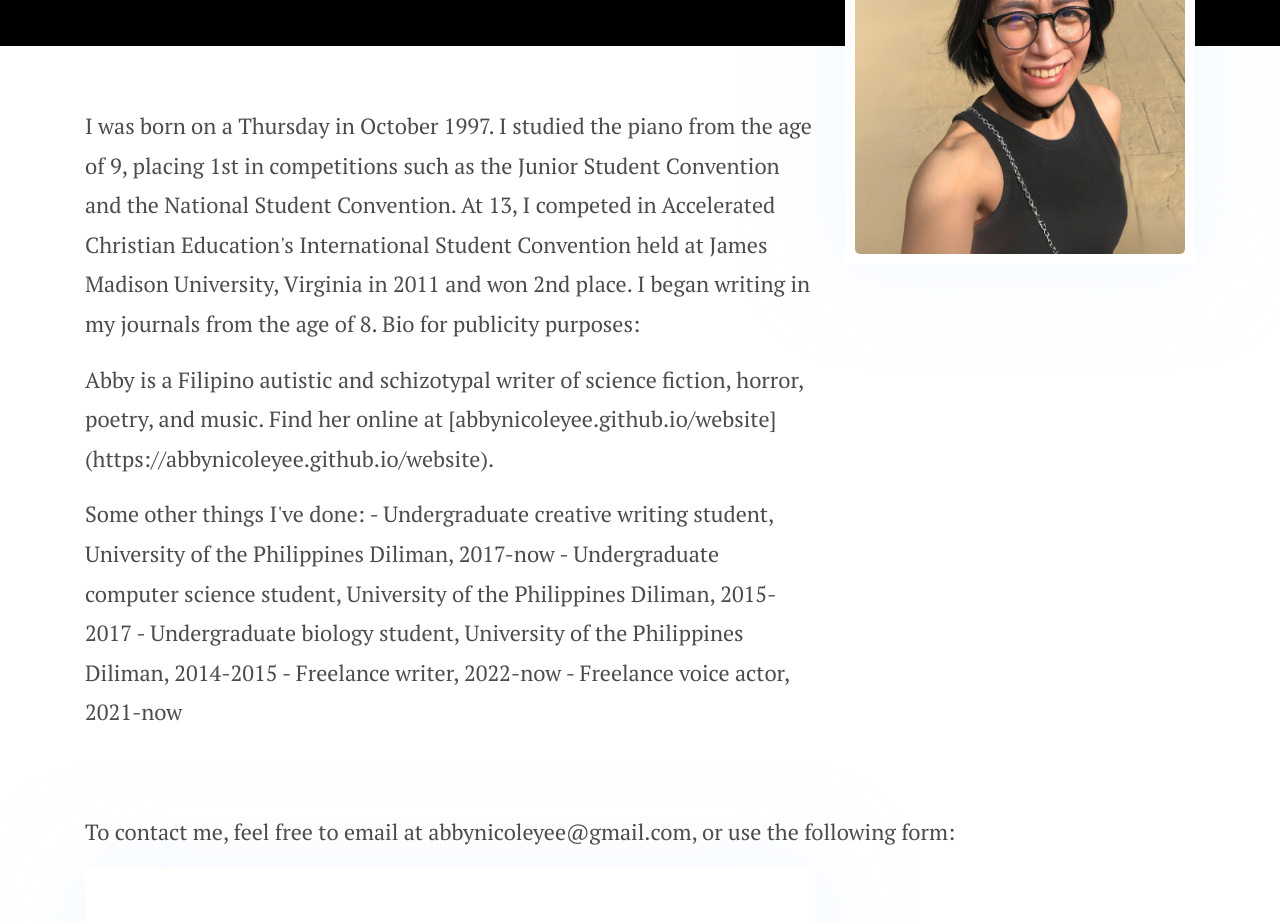
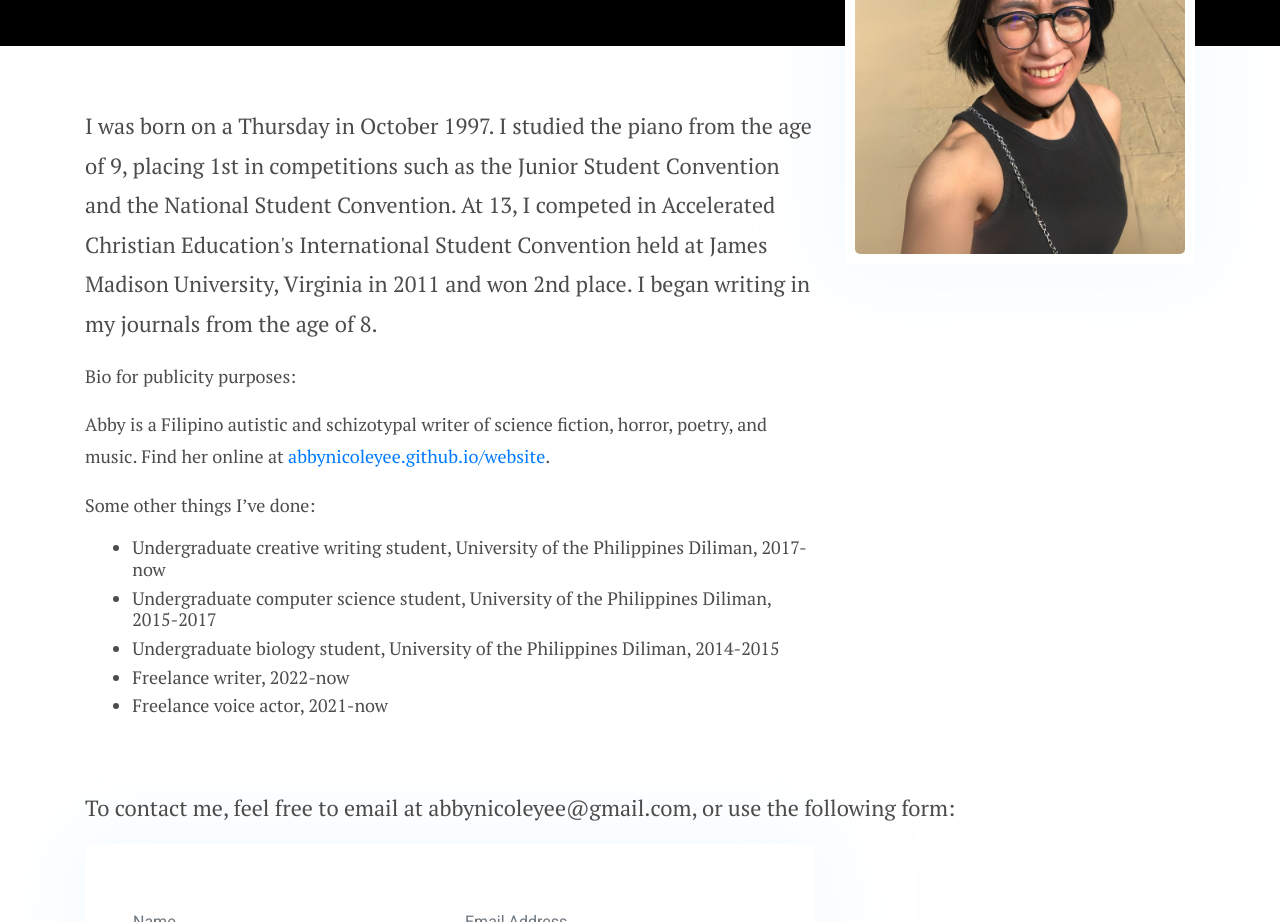
Before and after one commit to abbynicoleyee/abbynicoleyee.github.io, a Jekyll site: the page built from _pages/about.md, in a window 1280 px wide and 1400 px high, cut to the strip 478-1400 px from the top of the window. Built offline with Jekyll 4.4.1, drawn with Linux system fonts in a browser that asks for light colours.

Commit message:
Update about.md

```diff
--- a/_pages/about.md
+++ b/_pages/about.md
@@ -5,13 +5,12 @@ author: Abby Nicole Yee
 image: assets/images/about/me.PNG
 ---
 
-<p class="paragraph-lg">I was born on a Thursday in October 1997. I studied the piano from the age of 9, placing 1st in competitions such as the Junior Student Convention and the National Student Convention. At 13, I competed in Accelerated Christian Education's International Student Convention held at James Madison University, Virginia in 2011 and won 2nd place. I began writing in my journals from the age of 8.
+<p class="paragraph-lg">I was born on a Thursday in October 1997. I studied the piano from the age of 9, placing 1st in competitions such as the Junior Student Convention and the National Student Convention. At 13, I competed in Accelerated Christian Education's International Student Convention held at James Madison University, Virginia in 2011 and won 2nd place. I began writing in my journals from the age of 8. </p>
 
-Bio for publicity purposes:</p>
+Bio for publicity purposes:
 
-<p class="paragraph-lg">Abby is a Filipino autistic and schizotypal writer of science fiction, horror, poetry, and music. Find her online at [abbynicoleyee.github.io/website](https://abbynicoleyee.github.io/website).</p>
+Abby is a Filipino autistic and schizotypal writer of science fiction, horror, poetry, and music. Find her online at [abbynicoleyee.github.io/website](https://abbynicoleyee.github.io/website).
 
-<p class="paragraph-lg">
 Some other things I've done:
 
 - Undergraduate creative writing student, University of the Philippines Diliman, 2017-now
@@ -19,4 +18,3 @@ Some other things I've done:
 - Undergraduate biology student, University of the Philippines Diliman, 2014-2015
 - Freelance writer, 2022-now
 - Freelance voice actor, 2021-now
-</p>
```
